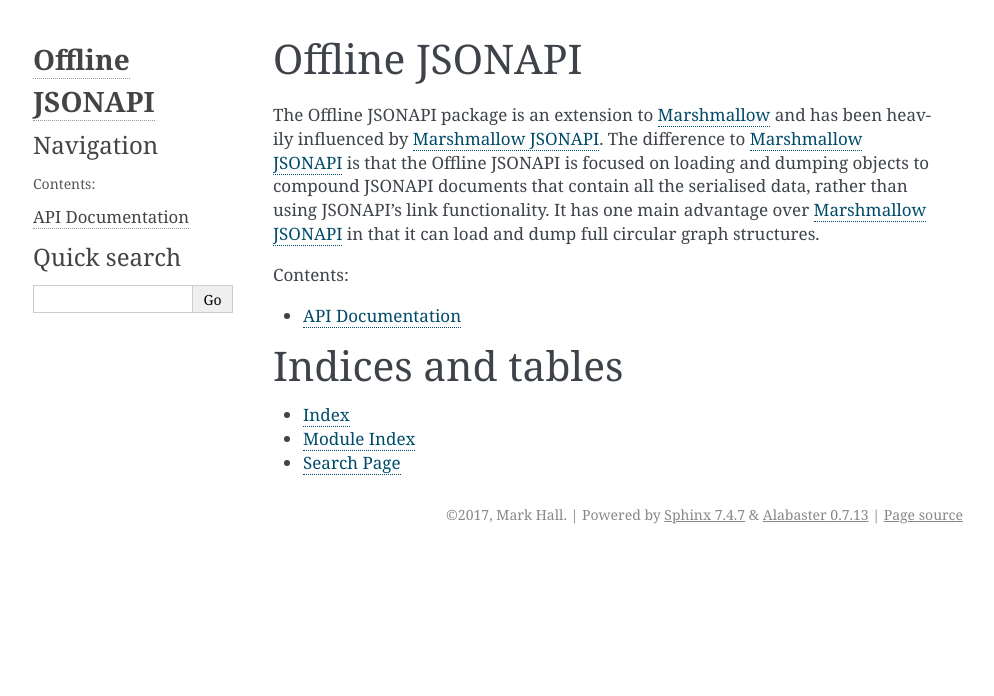
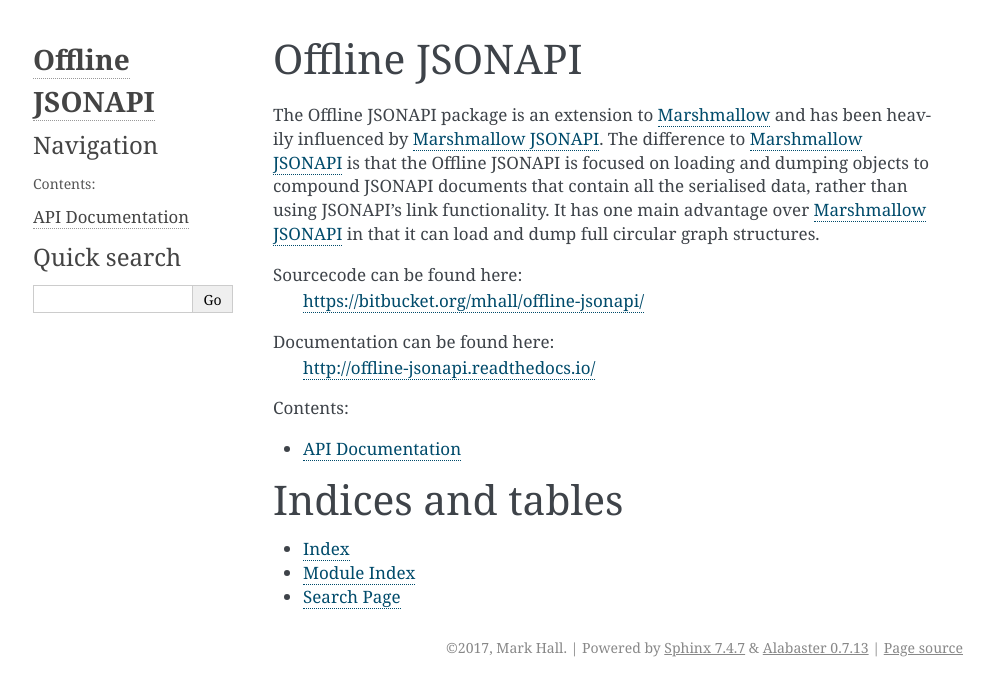
Before and after one commit to scmmmh/compound-jsonapi, a Sphinx documentation site: the page built from docs/index.rst, in a window 1280 px wide. Shown: the top 696 px of the page, without its empty margins (147-1141 px from the left). Built offline with Sphinx 7.4.7, drawn with Linux system fonts in a browser that asks for light colours.

Commit message:
Updated the docs

```diff
--- a/docs/index.rst
+++ b/docs/index.rst
@@ -8,6 +8,12 @@
 serialised data, rather than using JSONAPI's link functionality. It has one
 main advantage over `Marshmallow JSONAPI`_ in that it can load and dump full
 circular graph structures.
+
+Sourcecode can be found here:
+  https://bitbucket.org/mhall/offline-jsonapi/
+Documentation can be found here:
+  http://offline-jsonapi.readthedocs.io/
+
 
 .. toctree::
    :maxdepth: 2
```
Also changed, not shown: README.rst (+16 -0 lines).
